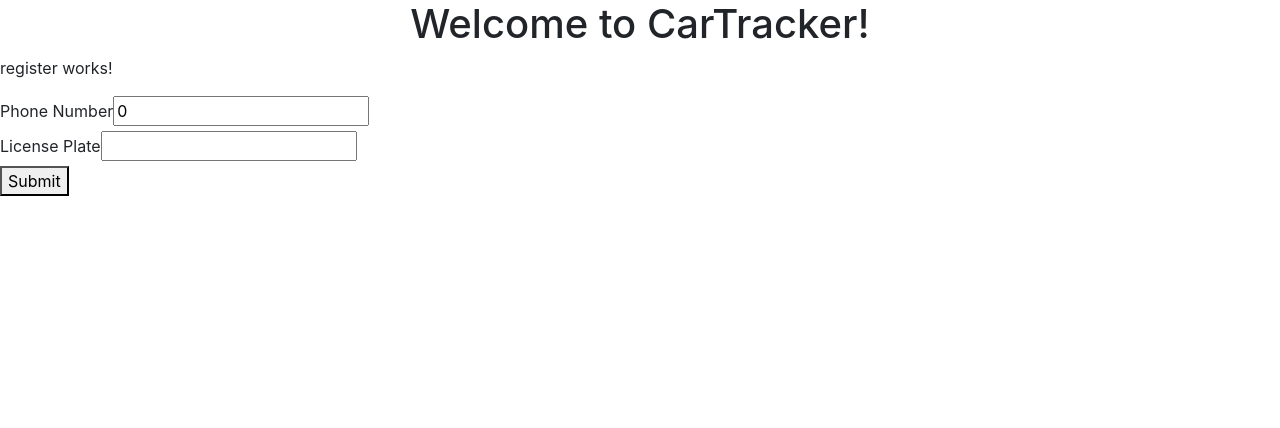
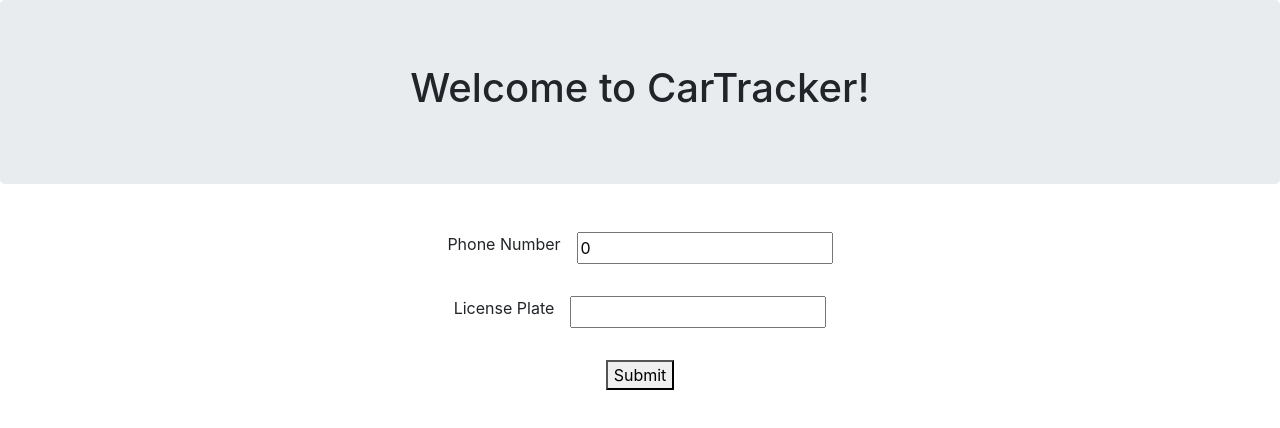
Before and after one commit to mwono/CarTracker, an Angular app: page /Register in a window 1280 px wide. Shown: the top 428 px of the page. Built offline with nearby package versions, Linux system fonts and the light colour scheme.

Commit message:
edited formatting for register and homepage

```diff
--- a/src/app/app.component.html
+++ b/src/app/app.component.html
@@ -1,6 +1,6 @@
 <!--The content below is only a placeholder and can be replaced.-->
 <base href="/">
-<div style="text-align:center">
+<div class="jumbotron" style="text-align:center">
   <h1>
     Welcome to {{ title }}!
   </h1>
--- a/src/app/main-page/main-page.component.html
+++ b/src/app/main-page/main-page.component.html
@@ -1,6 +1,4 @@
-<p>
-  main-page works!
-</p>
+<div class="container">
     <form (submit)=updateUsers()>
         <h2>
             {{ capacity }}
@@ -34,3 +32,4 @@
             </li>
         </ul>
     </div>
+</div>
--- a/src/app/register/register.component.html
+++ b/src/app/register/register.component.html
@@ -1,14 +1,25 @@
-<p>
-  register works!
-</p>
 <form (submit)="Register()">
-  <div>
-    <label>Phone Number</label>
-    <input type="tel" name="phone" [(ngModel)]="user.phone">
-  </div>
-  <div>
-      <label>License Plate</label>
-      <input type="text" name="plate" [(ngModel)]="user.plate">
-  </div>
-  <button type="submit">Submit</button>
+    <div class="container-fluid">
+        <div class="row">
+            <div class="col-md-12 d-flex justify-content-center p-3">
+                <label class="pr-3">Phone Number</label>
+
+                <input type="tel" name="phone" [(ngModel)]="user.phone">
+            </div>
+        </div>
+        <div class="row">
+            <div class="col-md-12 d-flex justify-content-center p-3">
+                <label class="pr-3">License Plate</label>
+                <input type="text" name="plate" [(ngModel)]="user.plate">
+            </div>
+        </div>
+        <div class="row">
+            <div class="col-md-12 d-flex justify-content-center p-3">
+                <button type="submit">Submit</button>
+
+            </div>
+        </div>
+    </div>
+
+
 </form>
```
Also changed, not shown: 1 other file (tests, documents, lock files or other folders). Lines whose indentation alone changed are shown as unchanged.
